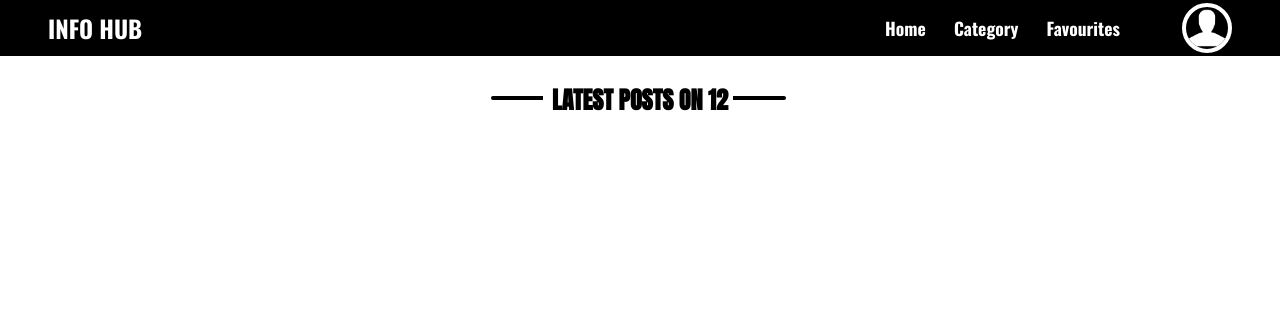
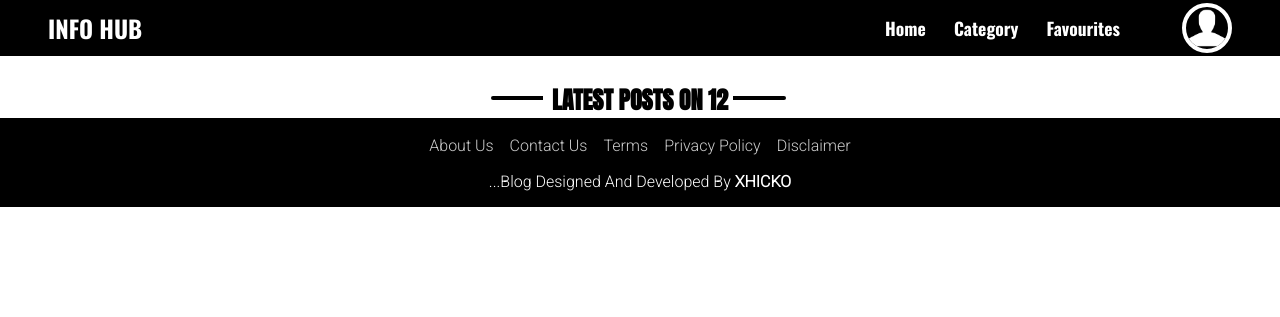
Before and after one commit to Web-By-Xhicko/Blog-0x01, a Django app: page /Category/12/ in a window 1280 px wide. Shown: the top 317 px of the page. Run offline with Django 4.2, Linux system fonts and the light colour scheme; data comes from the database, SQL or seed files in the repository; both versions use the stored data as it was after the commit.

Commit message:
Added Footer

```diff
--- a/blogApp/templates/blogApp/Base.html
+++ b/blogApp/templates/blogApp/Base.html
@@ -118,9 +118,28 @@
             </nav>
 
 
+
             {% block templates %}
             {% endblock %}
 
+            <div class="Footer">
+
+                <div class="Footer-Wrapper">
+
+                    <div class="Footer-Top-Content">
+                        <a href="#">About Us</a>
+                        <a href="#">Contact Us</a>
+                        <a href="#">Terms</a>
+                        <a href="#">Privacy Policy</a>
+                        <a href="#">Disclaimer</a>
+                    </div>
+
+                    <div class="Footer-Bottom-Content">
+                        <p>...Blog designed and developed by <span>Xhicko</span></p>
+                    </div>
+                </div>
+
+            </div>
 
         </div>
 
```
Also changed, not shown: db.sqlite3.
